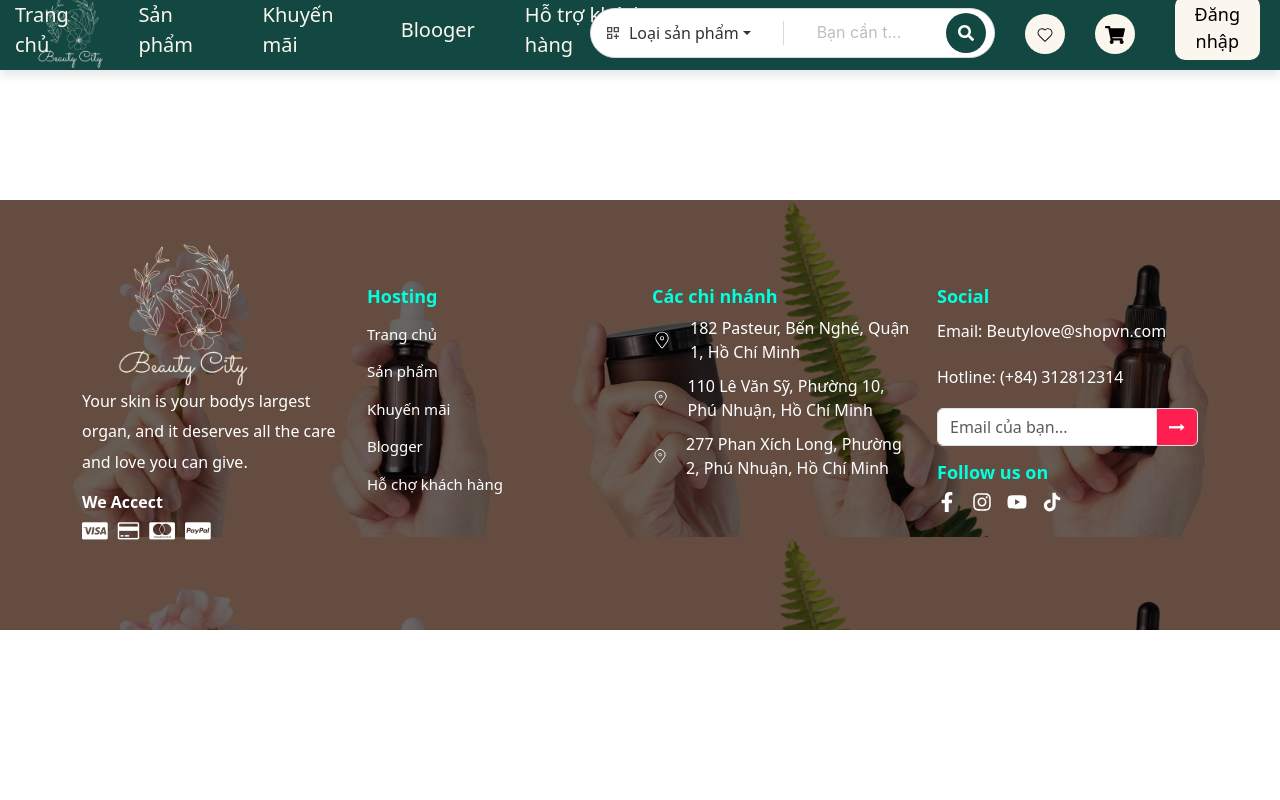
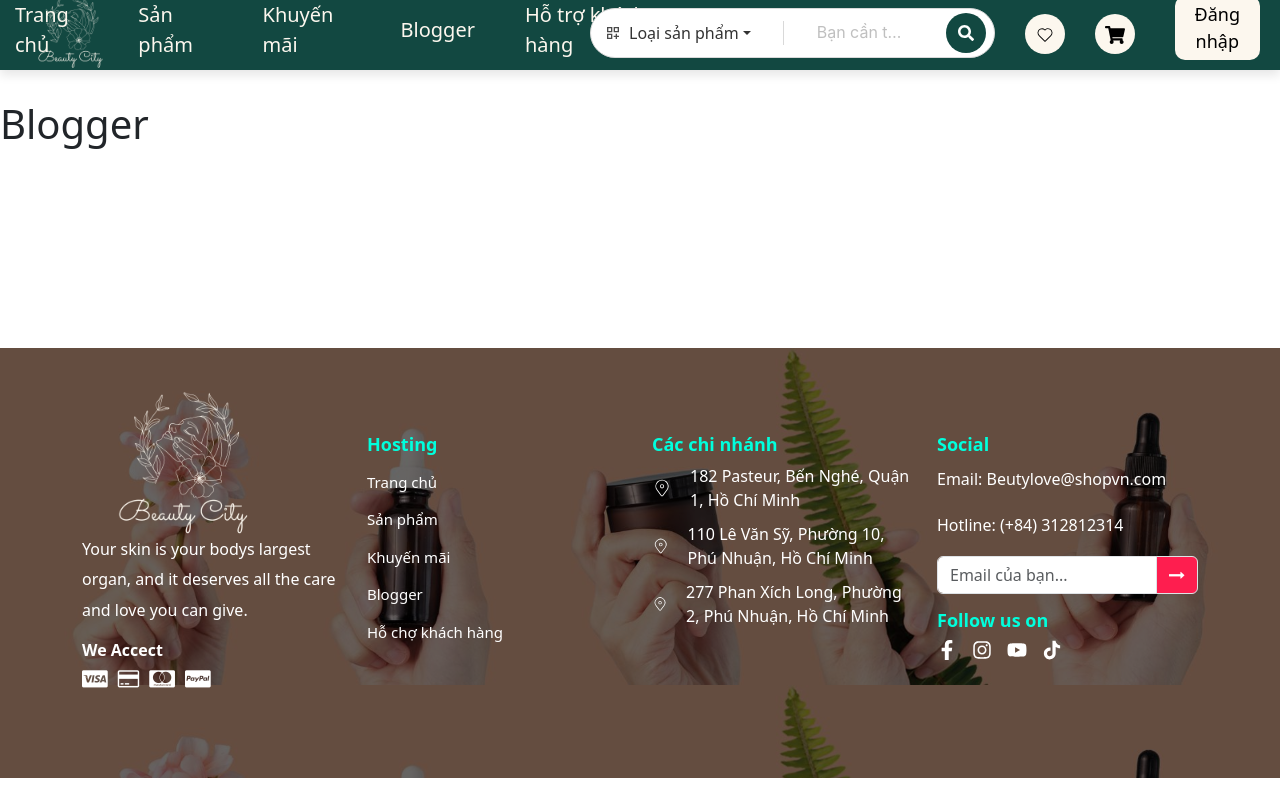
Before and after one commit to anhquan121203/Skincare__Website, a React (Vite) app: page /blogger in a window 1280 px wide. Built offline with nearby package versions, Linux system fonts and the light colour scheme.

Commit message:
add blogpage

```diff
--- a/src/App.jsx
+++ b/src/App.jsx
@@ -13,9 +13,8 @@ function App() {
         <Route path="/" element={<CustomerLayout />}>
           <Route index element={<HomePage />}></Route>
           <Route path="/login" element={<LoginPage />}></Route>
-
-          <Route index element={<HomePage />}></Route>
-          <Route path="/blogger" index element={<BlogPage />}></Route>
+          <Route path="/blogger" element={<BlogPage />}></Route>
+          {/* Đúng tên */}
         </Route>
         {/****************************************************************************/}
       </Routes>
--- a/src/Components/CustomerComponent/Header/Header.jsx
+++ b/src/Components/CustomerComponent/Header/Header.jsx
@@ -39,7 +39,7 @@ function Header() {
             <Link>Khuyến mãi</Link>
           </li>
           <li>
-            <Link>Blooger</Link>
+            <Link to="/blogger">Blogger</Link>
           </li>
           <li>
             <Link>Hỗ trợ khách hàng</Link>
@@ -85,7 +85,7 @@ function Header() {
           </ul>
 
           <li>
-            <Link to ="/login">
+            <Link to="/login">
               <button className="btn-button">Đăng nhập</button>
             </Link>
           </li>
--- a/src/Pages/Blogger/BlogPage.jsx
+++ b/src/Pages/Blogger/BlogPage.jsx
@@ -1,5 +1,9 @@
 function BlogPage() {
-  <h1>Blogger</h1>;
+  return (
+    <div>
+      <h1 style={{ marginTop: 100 }}>Blogger</h1>
+    </div>
+  );
 }
 
 export default BlogPage;
```
